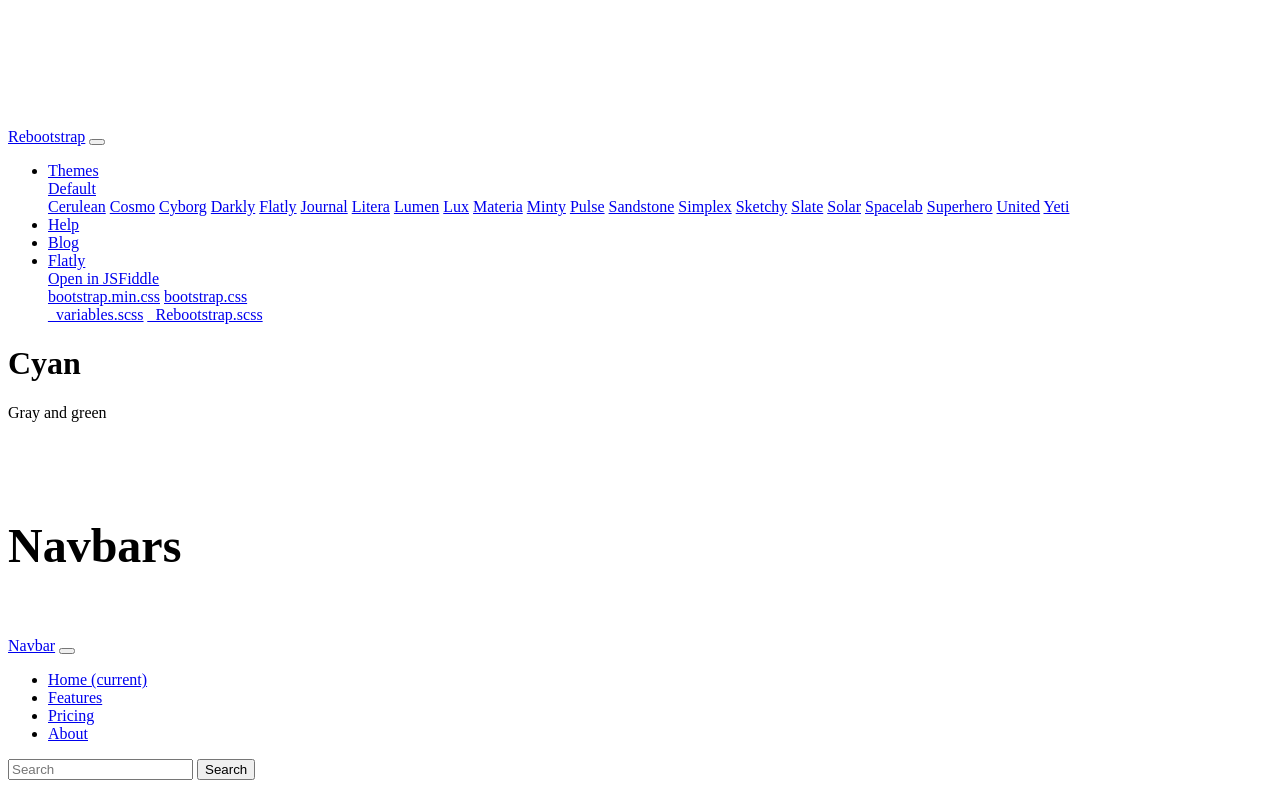
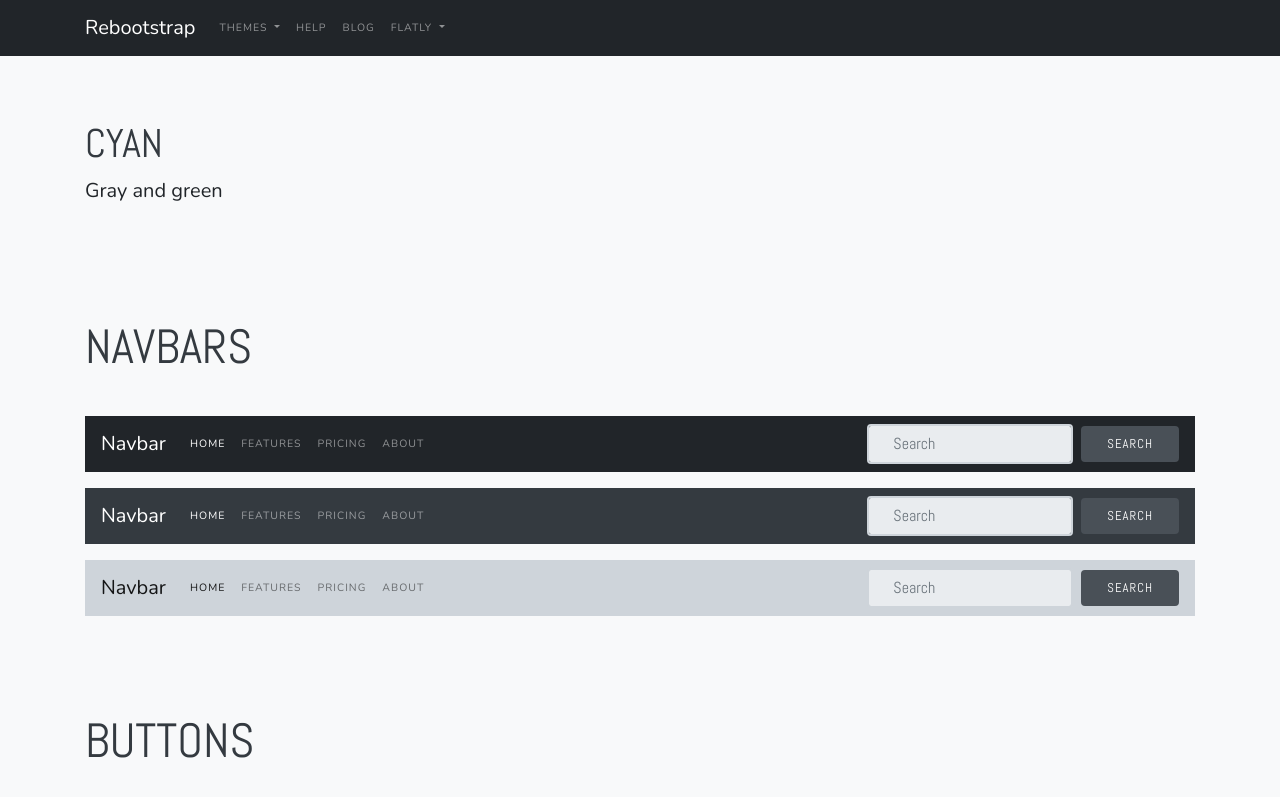
Before and after one commit to calebmpeterson/cyan, a website: page docs/index.html in a window 1280 px wide. Shown: the top 797 px of the page. Drawn offline with nearby package versions, Linux system fonts and the light colour scheme; the site is published under a folder, as on GitHub Pages, so addresses that start at the root find nothing.

Commit message:
fix build for hosting on gh-pages

```diff
--- a/docs/index.html
+++ b/docs/index.html
@@ -5,7 +5,7 @@
     <title>Rebootstrap: Cyan</title>
     <meta name="viewport" content="width=device-width, initial-scale=1">
     <meta http-equiv="X-UA-Compatible" content="IE=edge" />
-    <link rel="stylesheet" href="/dist/bootstrap.css" media="screen">
+    <link rel="stylesheet" href="dist/bootstrap.css" media="screen">
     <link rel="stylesheet" href="_assets/css/custom.min.css">
   </head>
   <body>
```
Also changed, not shown: package.json (+6 -3 lines), docs/dist/bootstrap.css (added), 1 other file.
